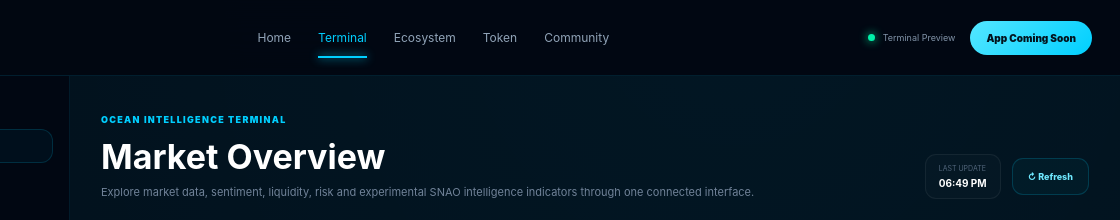
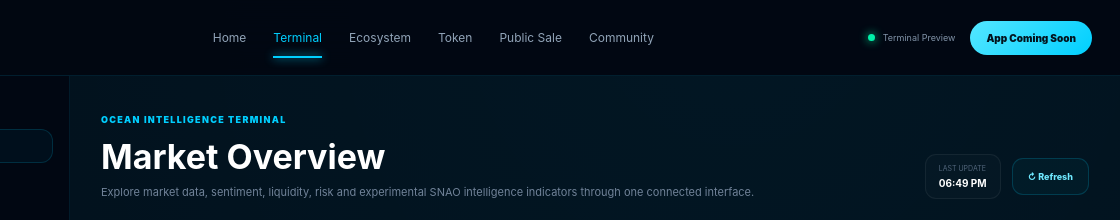
Before and after one commit to tiagoqsa28-cmd/snao-website, a website: page terminal.html in a window 1280 px wide. Shown: the top 220 px of the page, 160-1280 px from the left. Drawn offline with nearby package versions, Linux system fonts and the light colour scheme; no server answers.

Commit message:
Update terminal.html

```diff
--- a/terminal.html
+++ b/terminal.html
@@ -129,6 +129,10 @@
 
             <a href="token.html">
     Token
+</a>
+
+<a href="sale.html">
+    Public Sale
 </a>
 
 <a href="index.html#community">
@@ -293,6 +297,11 @@
                 <a href="token.html">
     <span>$</span>
     Tokenomics
+</a>
+
+<a href="sale.html">
+    <span>◈</span>
+    Public Sale
 </a>
 
 <a href="index.html">
```
Lines whose indentation alone changed are shown as unchanged.
